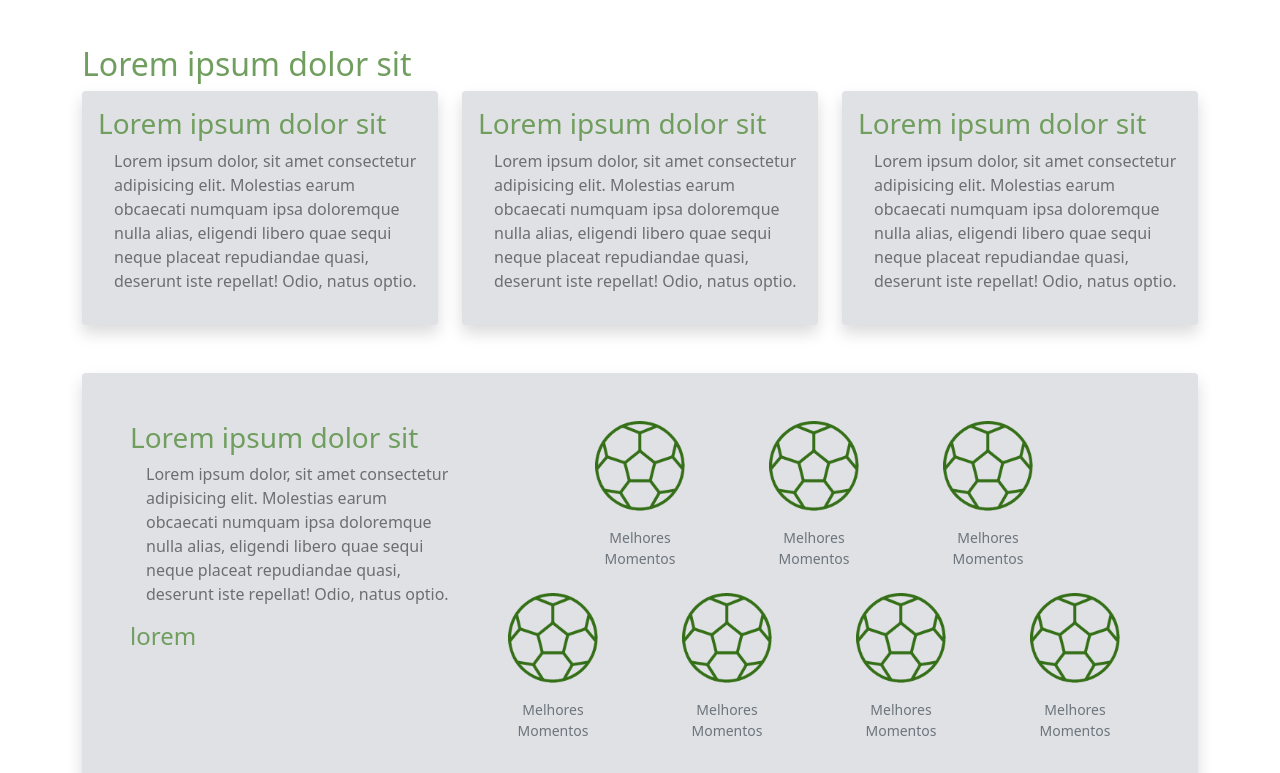
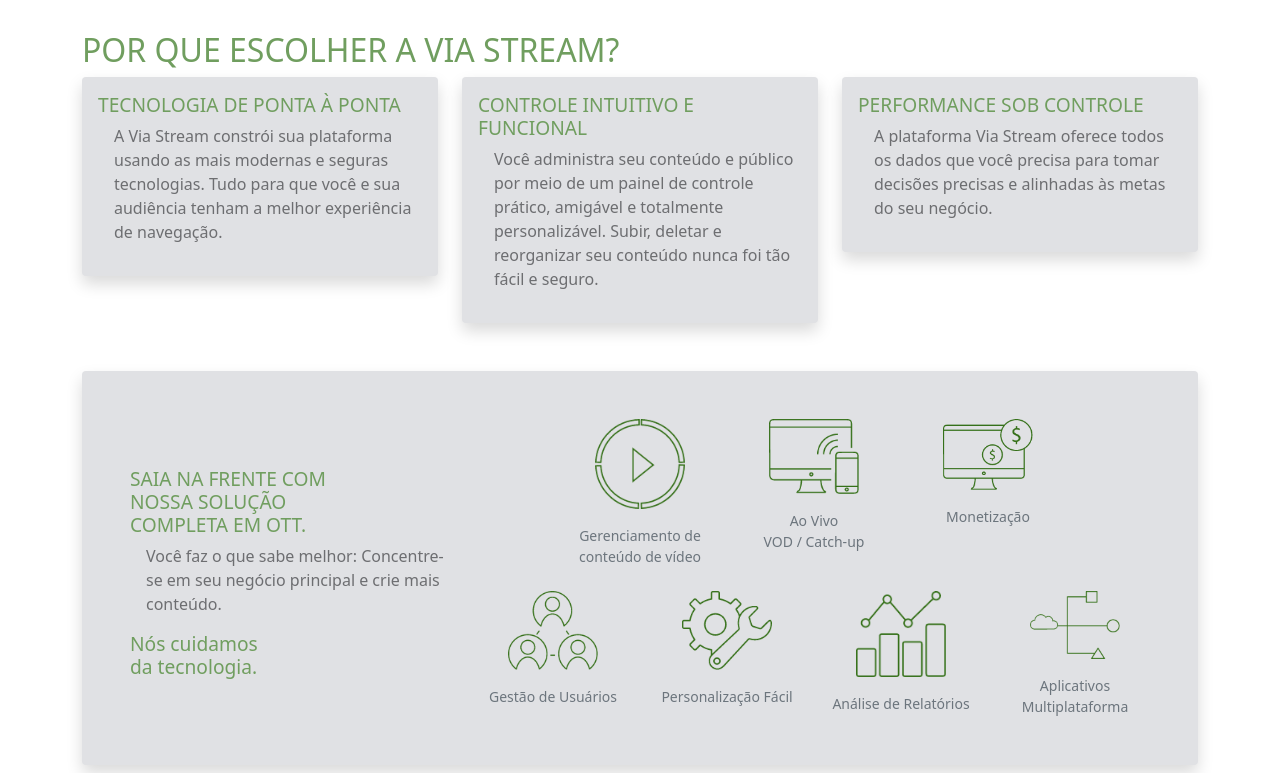
Before and after one commit to arturrosajunior/lp-via-stream-sport, a plain HTML site: page index.html in a window 1280 px wide. Shown: the part 3427-4200 px from the top of the page. Drawn offline with nearby package versions, Linux system fonts and the light colour scheme.

Commit message:
textos e imagens do xd

```diff
--- a/index.html
+++ b/index.html
@@ -42,6 +42,10 @@
         }
 
         h2 span {
+            font-size: 1.2rem;
+        }
+
+        h3, h4{
             font-size: 1.2rem;
         }
 
@@ -282,16 +286,12 @@
         <div class="container-fluid">
             <div class="row">
                 <div class="col-md-7 text-end pt-md-5 ps-md-5 pe-md-5 bg-green-light  text-light transform-traslateY">
-                    <h2 class="pt-md-4 text-light">ENGAJAMENTO DA TORCIDA <br>
-                        NAS MÍDIAS SOCIAIS</h2>
-                    <p>A SPORTS Via Stream permite a integração perfeita da sua plataforma com as mídias sociais.
-                        Alcance torcedores em diversas redes e esteja sempre em contato com seu público-alvo com o
-                        recurso de Publicação Social da Via Stream.
-                        Além disso, você ainda pode aumentar o engajamento das torcidas com bate-papos ao vivo.</p>
+                    <h2 class="pt-md-4 text-light">ANÁLISES EM TEMPO REAL</h2>
+                    <p>Com o Analytics & Reports da SPORTS Via Stream, você pode monitorar e analisar o desempenho de seu conteúdo religioso. Acompanhe os períodos de atenção dos membros, taxas de entrega, hábitos de visualização de usuários, dispositivos e navegadores usados, localização do membro e muito mais. Obtenha insights sobre o comportamento do seu público, analise qual conteúdo está se saindo bem e melhore a qualidade do conteúdo de acordo com esses dados.</p>
                 </div>
                 <div class="col-md-5 bg-green-normal-y">
                     <figure class="mt-3">
-                        <img width="80%" src="assets/img/dashboard.png" class="img-fluid" alt="Galera torcendo">
+                        <img width="80%" src="assets/img/dashboard2.png" class="img-fluid" alt="dashboard">
                     </figure>
                 </div>
             </div>
@@ -300,31 +300,33 @@
 
     <section class="container pt-5">
         <h2>
-            Lorem ipsum dolor sit
+            POR QUE ESCOLHER A VIA STREAM?
         </h2>
         <div class="row">
             <div class="col-md-4">
                 <div class="card border-0 p-3 bg-grey shadow">
-                    <h3>Lorem ipsum dolor sit</h3>
-                    <p class="ps-3">Lorem ipsum dolor, sit amet consectetur adipisicing elit. Molestias earum obcaecati
-                        numquam ipsa doloremque nulla alias, eligendi libero quae sequi neque placeat repudiandae quasi,
-                        deserunt iste repellat! Odio, natus optio.</p>
+                    <h3>TECNOLOGIA DE PONTA À PONTA</h3>
+                    <p class="ps-3">A Via Stream constrói sua plataforma usando as mais modernas e seguras tecnologias.
+                        Tudo para que você e sua audiência tenham a melhor experiência de navegação. </p>
                 </div>
             </div>
             <div class="col-md-4">
                 <div class="card border-0 p-3 bg-grey shadow">
-                    <h3>Lorem ipsum dolor sit</h3>
-                    <p class="ps-3">Lorem ipsum dolor, sit amet consectetur adipisicing elit. Molestias earum obcaecati
-                        numquam ipsa doloremque nulla alias, eligendi libero quae sequi neque placeat repudiandae quasi,
-                        deserunt iste repellat! Odio, natus optio.</p>
+                    <h3>CONTROLE INTUITIVO E FUNCIONAL
+                    </h3>
+                    <p class="ps-3">Você administra seu conteúdo e público por meio de um painel de controle prático,
+                        amigável e totalmente personalizável. Subir, deletar e reorganizar seu conteúdo nunca foi tão
+                        fácil e seguro.
+                    </p>
                 </div>
             </div>
             <div class="col-md-4">
                 <div class="card border-0 p-3 bg-grey shadow">
-                    <h3>Lorem ipsum dolor sit</h3>
-                    <p class="ps-3">Lorem ipsum dolor, sit amet consectetur adipisicing elit. Molestias earum obcaecati
-                        numquam ipsa doloremque nulla alias, eligendi libero quae sequi neque placeat repudiandae quasi,
-                        deserunt iste repellat! Odio, natus optio.</p>
+                    <h3>PERFORMANCE SOB CONTROLE
+                    </h3>
+                    <p class="ps-3">A plataforma Via Stream oferece todos os dados que você precisa para tomar decisões
+                        precisas e alinhadas às metas do seu negócio.
+                    </p>
                 </div>
             </div>
         </div>
@@ -332,63 +334,75 @@
             <div class="card p-5 border-0 bg-grey shadow">
                 <div class="row">
                     <div class="col-md-4">
-                        <h3>Lorem ipsum dolor sit</h3>
-                        <p class="ps-3">Lorem ipsum dolor, sit amet consectetur adipisicing elit. Molestias earum
-                            obcaecati numquam ipsa doloremque nulla alias, eligendi libero quae sequi neque placeat
-                            repudiandae quasi, deserunt iste repellat! Odio, natus optio.</p>
-                        <h4>lorem</h4>
+                        <h3 class="pt-md-5">SAIA NA FRENTE COM <br>
+                            NOSSA SOLUÇÃO <br>
+                            COMPLETA EM OTT.</h3>
+                        <p class="ps-3">Você faz o que sabe melhor: Concentre-se em seu negócio principal e crie mais
+                            conteúdo.</p>
+                        <h4>Nós cuidamos <br>
+                            da tecnologia.
+                        </h4>
                     </div>
                     <div class="col-md-8">
                         <div class="row justify-content-center text-center mb-4">
                             <div class="col-6 col-md-3">
                                 <figure>
-                                    <img src="assets/img/melhores-momentos.png" alt="Melhores Momentos"
-                                        class="img-fluid" width="60%">
-                                    <figcaption class="figure-caption mt-3">Melhores <br>Momentos</figcaption>
+                                    <img src="assets/img/gerencimento-de-video.png"
+                                        alt="Gerenciamento de conteúdo de vídeo" class="img-fluid" width="60%">
+                                    <figcaption class="figure-caption mt-3">Gerenciamento de conteúdo de vídeo
+                                    </figcaption>
                                 </figure>
                             </div>
                             <div class="col-6 col-md-3">
                                 <figure>
-                                    <img src="assets/img/melhores-momentos.png" alt="Melhores Momentos"
-                                        class="img-fluid" width="60%">
-                                    <figcaption class="figure-caption mt-3">Melhores <br>Momentos</figcaption>
+                                    <img src="assets/img/ao-vivo-VO.png" alt="Ao Vivo VOD / Catch-up
+                                    " class="img-fluid" width="60%">
+                                    <figcaption class="figure-caption mt-3">Ao Vivo <br>
+                                        VOD / Catch-up
+                                    </figcaption>
                                 </figure>
                             </div>
                             <div class="col-6 col-md-3">
                                 <figure>
-                                    <img src="assets/img/melhores-momentos.png" alt="Melhores Momentos"
-                                        class="img-fluid" width="60%">
-                                    <figcaption class="figure-caption mt-3">Melhores <br>Momentos</figcaption>
+                                    <img src="assets/img/monetizaco.png" alt="Monetização
+                                    " class="img-fluid" width="60%">
+                                    <figcaption class="figure-caption mt-3">Monetização
+                                    </figcaption>
                                 </figure>
                             </div>
                         </div>
                         <div class="row justify-content-center text-center">
                             <div class="col-6 col-md-3">
                                 <figure>
-                                    <img src="assets/img/melhores-momentos.png" alt="Melhores Momentos"
-                                        class="img-fluid" width="60%">
-                                    <figcaption class="figure-caption mt-3">Melhores <br>Momentos</figcaption>
+                                    <img src="assets/img/gestao-usuarios.png" alt="Gestão de Usuários" class="img-fluid"
+                                        width="60%">
+                                    <figcaption class="figure-caption mt-3">Gestão de Usuários</figcaption>
                                 </figure>
                             </div>
                             <div class="col-6 col-md-3">
                                 <figure>
-                                    <img src="assets/img/melhores-momentos.png" alt="Melhores Momentos"
-                                        class="img-fluid" width="60%">
-                                    <figcaption class="figure-caption mt-3">Melhores <br>Momentos</figcaption>
+                                    <img src="assets/img/personalizacao-facil.png" alt="Personalização Fácil
+                                    " class="img-fluid" width="60%">
+                                    <figcaption class="figure-caption mt-3">Personalização Fácil
+                                    </figcaption>
                                 </figure>
                             </div>
                             <div class="col-6 col-md-3">
                                 <figure>
-                                    <img src="assets/img/melhores-momentos.png" alt="Melhores Momentos"
-                                        class="img-fluid" width="60%">
-                                    <figcaption class="figure-caption mt-3">Melhores <br>Momentos</figcaption>
+                                    <img src="assets/img/analise-de-reatorios.png" alt="Análise de Relatórios
+                                    " class="img-fluid" width="60%">
+                                    <figcaption class="figure-caption mt-3">Análise de Relatórios
+                                    </figcaption>
                                 </figure>
                             </div>
                             <div class="col-6 col-md-3">
                                 <figure>
-                                    <img src="assets/img/melhores-momentos.png" alt="Melhores Momentos"
-                                        class="img-fluid" width="60%">
-                                    <figcaption class="figure-caption mt-3">Melhores <br>Momentos</figcaption>
+                                    <img src="assets/img/aplicativos-multiplataformas.png" alt="Aplicativos Multiplataforma
+
+                                    " class="img-fluid" width="60%">
+                                    <figcaption class="figure-caption mt-3">Aplicativos Multiplataforma
+
+                                    </figcaption>
                                 </figure>
                             </div>
                         </div>
```
Also changed, not shown: assets/img/analise-de-reatorios.png (added), assets/img/ao-vivo-VO.png (added), assets/img/aplicativos-multiplataformas.png (added), assets/img/dashboard2.png (added), assets/img/gerencimento-de-video.png (added), assets/img/gestao-usuarios.png (added), assets/img/monetizaco.png (added), assets/img/personalizacao-facil.png (added).
